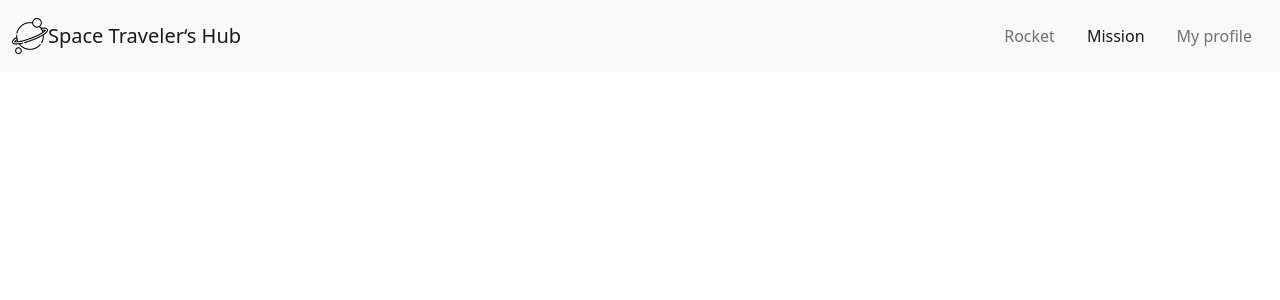
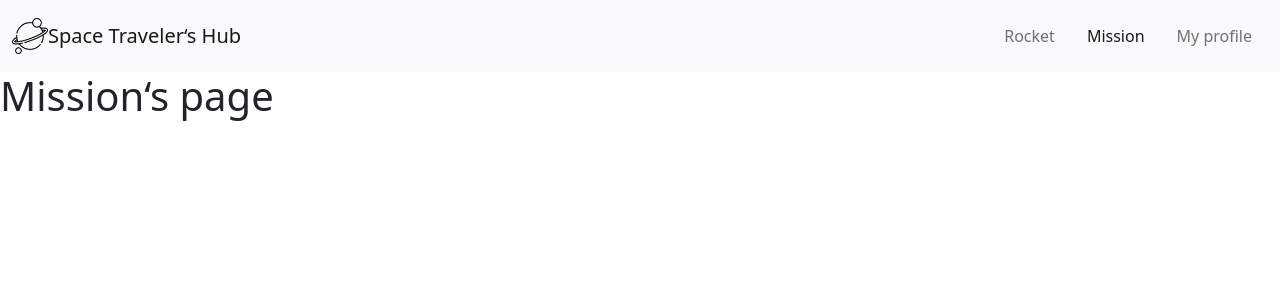
Before and after one commit to CakeInTech/space-traveler-s-hub, a React (Create React App) app: page /missions in a window 1280 px wide. Shown: the top 300 px of the page. Built offline with nearby package versions, Linux system fonts and the light colour scheme.

Commit message:
Fix the react router errors

```diff
--- a/src/App.js
+++ b/src/App.js
@@ -11,9 +11,9 @@ function App() {
     <div className="App">
       <Header />
       <Routes>
-        <Route path="/" elemnt={<Rocket />} />
-        <Route path="/missions" elemnt={<Mission />} />
-        <Route path="/profile" elemnt={<Profile />} />
+        <Route path="/" element={<Rocket />} />
+        <Route path="/missions" element={<Mission />} />
+        <Route path="/profile" element={<Profile />} />
       </Routes>
     </div>
   );
--- a/src/Components/pages/Mission.js
+++ b/src/Components/pages/Mission.jsx
@@ -3,7 +3,7 @@ import React from 'react';
 function Mission() {
   return (
     <div>
-      <h1>Mission&appos;s page</h1>
+      <h1>Mission&lsquo;s page</h1>
     </div>
   );
 }
--- a/src/Components/pages/Profile.js
+++ /dev/null
@@ -1,7 +0,0 @@
-import React from 'react';
-
-const Profile = () => (
-  <h1>Profile&appos;s page</h1>
-);
-
-export default Profile;
--- /dev/null
+++ b/src/Components/pages/Profile.jsx
@@ -0,0 +1,12 @@
+import React from 'react';
+
+function Profile() {
+  return (
+    <div>
+      <h1>Profile&lsquo;s page</h1>
+
+    </div>
+  );
+}
+
+export default Profile;
--- a/src/Components/pages/Rocket.js
+++ b/src/Components/pages/Rocket.jsx
@@ -1,10 +1,11 @@
 import React from 'react';
 
 function Rocket() {
-  <div>
-    <h1>Rocket&appos;s page</h1>
-
-  </div>;
+  return (
+    <div>
+      <h2>Rocket&lsquo;s page</h2>
+    </div>
+  );
 }
 
 export default Rocket;
--- a/src/index.js
+++ b/src/index.js
@@ -7,6 +7,7 @@ const root = ReactDOM.createRoot(document.getElementById('root'));
 root.render(
   <React.StrictMode>
     <Router>
+
       <App />
     </Router>
   </React.StrictMode>,
```
Also changed, not shown: src/Components/Header/Header.css (line endings or trailing spaces).
